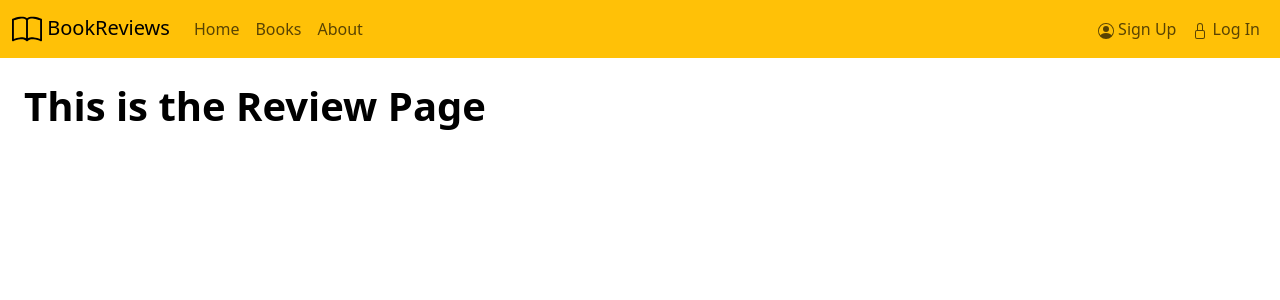
After one commit to rhanakeawe/book-review, a PHP site: page /reviews.php in a window 1280 px wide. The commit adds this page. Shown: the top 300 px of the page. Run offline with PHP 8.4, Linux system fonts and the light colour scheme.

Commit message:
added empty review page

```diff
--- a/home.php
+++ b/home.php
@@ -52,6 +52,11 @@ if (isset($_SESSION["user_id"])) {
                 <li class="nav-item">
                     <a class="nav-link" href="./about.php">About</a>
                 </li>
+                <?php if (isset($user)) : ?>
+                  <li class="nav-item">
+                    <a class="nav-link" href="./reviews.php">Reviews</a>
+                  </li>
+                <?php endif; ?>
               </ul>
               <ul class="navbar-nav my-2 my-lg-0 navbar-nav-scroll" style="--bs-scroll-height: 100px;">
                 <?php if (isset($user)) : ?>
--- a/profile.php
+++ b/profile.php
@@ -54,6 +54,11 @@ if (isset($_SESSION["user_id"])) {
                     <li class="nav-item">
                         <a class="nav-link" href="./about.php">About</a>
                     </li>
+                    <?php if (isset($user)) : ?>
+                        <li class="nav-item">
+                            <a class="nav-link" href="./reviews.php">Reviews</a>
+                        </li>
+                    <?php endif; ?>
                 </ul>
                 <ul class="navbar-nav my-2 my-lg-0 navbar-nav-scroll" style="--bs-scroll-height: 100px;">
                   <li class="nav-item">
--- /dev/null
+++ b/reviews.php
@@ -0,0 +1,99 @@
+<?php
+
+## The home page
+
+session_start();
+
+if (isset($_SESSION["user_id"])) {
+
+    $mysqli = require __DIR__ ."/database.php";
+
+    # Gets user from database
+    $sql = "SELECT * FROM user
+            WHERE id = {$_SESSION["user_id"]}";
+
+    $result = $mysqli->query($sql);
+
+    $user = $result->fetch_assoc();
+}
+
+?>
+
+<!DOCTYPE html>
+<html lang="en">
+    <head>
+        <title>BookReviews</title>
+        <meta charset="utf-8">
+        <meta name="viewport" content="width=device-width, initial-scale=1">
+        <link href="https://cdn.jsdelivr.net/npm/bootstrap@5.3.3/dist/css/bootstrap.min.css" rel="stylesheet" integrity="sha384-QWTKZyjpPEjISv5WaRU9OFeRpok6YctnYmDr5pNlyT2bRjXh0JMhjY6hW+ALEwIH" crossorigin="anonymous">
+        <script src="https://code.jquery.com/jquery-3.7.0.js"></script>
+        <script src="https://cdn.jsdelivr.net/npm/@popperjs/core@2.11.8/dist/umd/popper.min.js" integrity="sha384-I7E8VVD/ismYTF4hNIPjVp/Zjvgyol6VFvRkX/vR+Vc4jQkC+hVqc2pM8ODewa9r" crossorigin="anonymous"></script>
+        <script src="https://cdn.jsdelivr.net/npm/bootstrap@5.3.3/dist/js/bootstrap.min.js" integrity="sha384-0pUGZvbkm6XF6gxjEnlmuGrJXVbNuzT9qBBavbLwCsOGabYfZo0T0to5eqruptLy" crossorigin="anonymous"></script>
+    </head>
+    <body>
+        <nav class="navbar navbar-expand-lg bg-warning">
+          <div class="container-fluid">
+            <a class="navbar-brand" href="#">
+                <svg xmlns="http://www.w3.org/2000/svg" width="30" height="30" fill="currentColor" class="bi bi-book" viewBox="0 0 16 16">
+                    <path d="M1 2.828c.885-.37 2.154-.769 3.388-.893 1.33-.134 2.458.063 3.112.752v9.746c-.935-.53-2.12-.603-3.213-.493-1.18.12-2.37.461-3.287.811zm7.5-.141c.654-.689 1.782-.886 3.112-.752 1.234.124 2.503.523 3.388.893v9.923c-.918-.35-2.107-.692-3.287-.81-1.094-.111-2.278-.039-3.213.492zM8 1.783C7.015.936 5.587.81 4.287.94c-1.514.153-3.042.672-3.994 1.105A.5.5 0 0 0 0 2.5v11a.5.5 0 0 0 .707.455c.882-.4 2.303-.881 3.68-1.02 1.409-.142 2.59.087 3.223.877a.5.5 0 0 0 .78 0c.633-.79 1.814-1.019 3.222-.877 1.378.139 2.8.62 3.681 1.02A.5.5 0 0 0 16 13.5v-11a.5.5 0 0 0-.293-.455c-.952-.433-2.48-.952-3.994-1.105C10.413.809 8.985.936 8 1.783"/>
+                  </svg>  BookReviews
+            </a>
+            <button class="navbar-toggler" type="button" data-bs-toggle="collapse" data-bs-target="#navbarScroll" aria-controls="navbarScroll" aria-expanded="false" aria-label="Toggle navigation">
+              <span class="navbar-toggler-icon"></span>
+            </button>
+            <div class="collapse navbar-collapse" id="navbarScroll">
+              <ul class="navbar-nav me-auto my-2 my-lg-0 navbar-nav-scroll" style="--bs-scroll-height: 100px;">
+                <li class="nav-item">
+                  <a class="nav-link" href="./home.php">Home</a>
+                </li>
+                <li class="nav-item">
+                    <a class="nav-link" href="./books.php">Books</a>
+                </li>
+                <li class="nav-item">
+                    <a class="nav-link" href="./about.php">About</a>
+                </li>
+                <?php if (isset($user)) : ?>
+                  <li class="nav-item">
+                    <a class="nav-link" href="./reviews.php">Reviews</a>
+                  </li>
+                <?php endif; ?>
+              </ul>
+              <ul class="navbar-nav my-2 my-lg-0 navbar-nav-scroll" style="--bs-scroll-height: 100px;">
+                <?php if (isset($user)) : ?>
+                    <li class="nav-item">
+                        <a class="nav-link" href="./profile.php">
+                            <svg xmlns="http://www.w3.org/2000/svg" width="16" height="16" fill="currentColor" class="bi bi-person-check" viewBox="0 0 16 16">
+                              <path d="M12.5 16a3.5 3.5 0 1 0 0-7 3.5 3.5 0 0 0 0 7m1.679-4.493-1.335 2.226a.75.75 0 0 1-1.174.144l-.774-.773a.5.5 0 0 1 .708-.708l.547.548 1.17-1.951a.5.5 0 1 1 .858.514M11 5a3 3 0 1 1-6 0 3 3 0 0 1 6 0M8 7a2 2 0 1 0 0-4 2 2 0 0 0 0 4"/>
+                              <path d="M8.256 14a4.5 4.5 0 0 1-.229-1.004H3c.001-.246.154-.986.832-1.664C4.484 10.68 5.711 10 8 10q.39 0 .74.025c.226-.341.496-.65.804-.918Q8.844 9.002 8 9c-5 0-6 3-6 4s1 1 1 1z"/>
+                            </svg> <?= htmlspecialchars($user["name"]) ?>
+                        </a>
+                    </li>
+                    <li class="nav-item">
+                        <a class="nav-link" href="./logout.php"> Log Out </a>
+                    </li>
+                <?php else: ?>
+                    <li class="nav-item">
+                        <a class="nav-link" href="./sign_up.html">
+                          <svg xmlns="http://www.w3.org/2000/svg" width="16" height="16" fill="currentColor" class="bi bi-person-circle" viewBox="0 0 16 16">
+                              <path d="M11 6a3 3 0 1 1-6 0 3 3 0 0 1 6 0"/>
+                              <path fill-rule="evenodd" d="M0 8a8 8 0 1 1 16 0A8 8 0 0 1 0 8m8-7a7 7 0 0 0-5.468 11.37C3.242 11.226 4.805 10 8 10s4.757 1.225 5.468 2.37A7 7 0 0 0 8 1"/>
+                          </svg> Sign Up
+                        </a>
+                    </li>
+                    <li class="nav-item">
+                      <a class="nav-link" href="./login.php">
+                        <svg xmlns="http://www.w3.org/2000/svg" width="16" height="16" fill="currentColor" class="bi bi-lock" viewBox="0 0 16 16">
+                          <path d="M8 1a2 2 0 0 1 2 2v4H6V3a2 2 0 0 1 2-2m3 6V3a3 3 0 0 0-6 0v4a2 2 0 0 0-2 2v5a2 2 0 0 0 2 2h6a2 2 0 0 0 2-2V9a2 2 0 0 0-2-2M5 8h6a1 1 0 0 1 1 1v5a1 1 0 0 1-1 1H5a1 1 0 0 1-1-1V9a1 1 0 0 1 1-1"/>
+                        </svg> Log In
+                      </a>
+                    </li>
+                <?php endif; ?>
+              </ul>
+            </div>
+          </div>
+        </nav>
+        <main>
+          <h1 class="fw-bold text-body-emphasis p-4">This is the Review Page</h1>
+        </main>
+    </body>
+</html>
```
Also changed, not shown: books.php (+6 -1 lines). Lines whose indentation alone changed are shown as unchanged.
